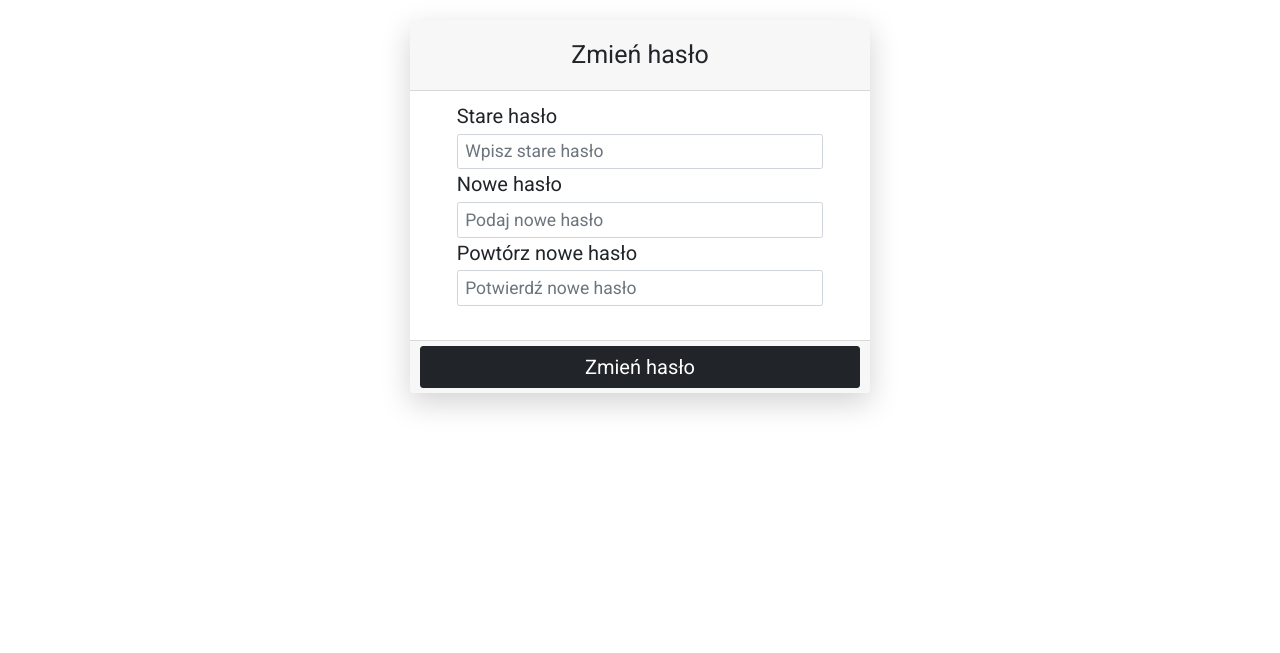
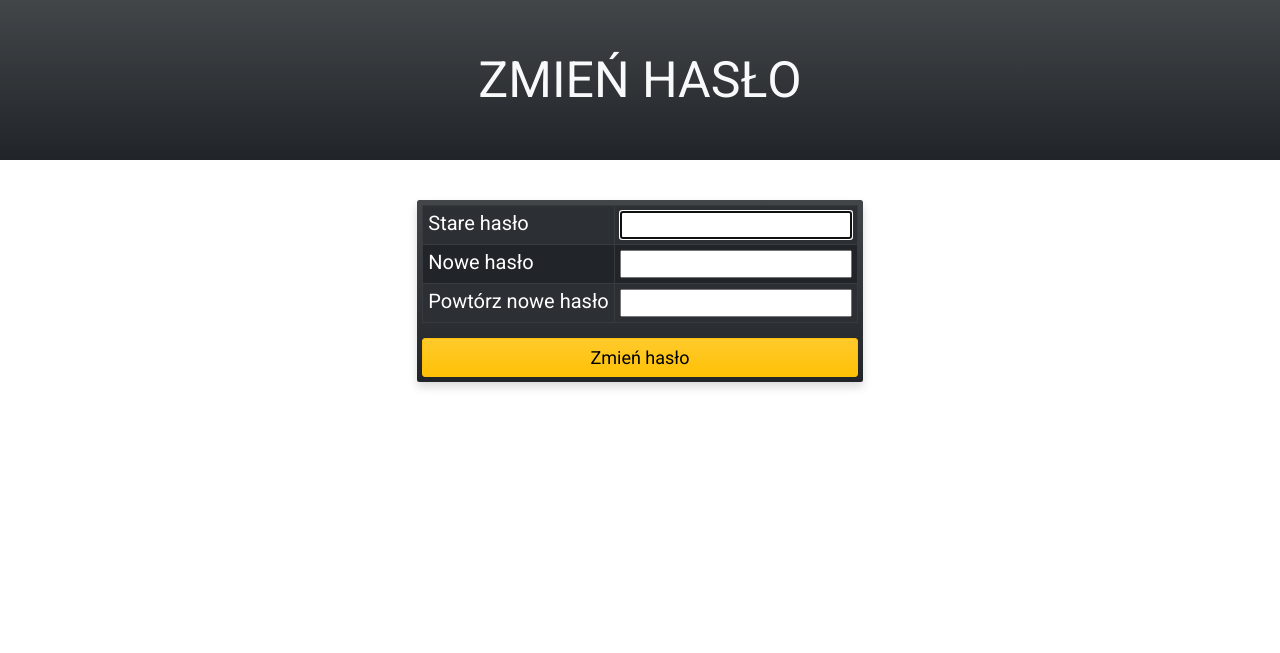
Before and after one commit to RomanH83/CarRentalSite, a Django app: page /account/password-change/ in a window 1280 px wide. Shown: the part 80-733 px from the top of the page. Run offline with Django 4.2, Linux system fonts and the light colour scheme; the visitor is signed in with stand-in values (Sample User, id 1); some libraries are stand-ins or nearby versions.

Commit message:
Change styling in password change view

```diff
--- a/carrent/accounts/templates/accounts/logout.html
+++ b/carrent/accounts/templates/accounts/logout.html
@@ -7,7 +7,7 @@
         <div class="row justify-content-md-center">
             <div class="col-sm-5">
                 <div class="d-grid gap-0 bg-dark bg-gradient p-2 rounded">
-                <table class="table table-responsive table-bordered table-hover table-dark">
+                <table class="table table-responsive table-bordered table-dark">
                     <tr>
                         <td class="fs-1 text-center">Zostałeś wylogowany</td>
                     </tr>
--- a/carrent/accounts/templates/accounts/password_change.html
+++ b/carrent/accounts/templates/accounts/password_change.html
@@ -1,76 +1,61 @@
 {% extends "carrentapp/base.html" %}
+
+
+{% block hero_bar %}
+    <section class="top-hero projects-hero" xmlns="http://www.w3.org/1999/html">
+        <p class="top-hero-text text-light" style="font-size: 5rem; height: 80%">Zmień hasło</p>
+        <div class="hero-shadow bg-dark bg-gradient" style="height: 80%"></div>
+    </section>
+{% endblock %}
+
 {% block section_one %}
+    {% include 'accounts/icon_loader.html' %}
 
-{% include 'accounts/icon_loader.html' %}
+    {% if form.errors %}
+        <section class="car_view">
+            <section class="car_table">
+                <div class="alert alert-dismissible gap-2 bg-dark bg-gradient shadow rounded mb-5 fade show" style="padding-left: 30px">
+                    <button type="button" class="btn-close btn-close-white" data-dismiss="alert" aria-label="Close"></button>
+                    <table class="table fs-2 table-responsive table-bordered table-hover table-striped table-danger mb-0">
+                        {% for value in form.errors.values %}
+                        <tr>
+                            <td>
+                                <svg class="bi flex-shrink-0 me-2 text-danger" width="24" height="24" role="img" aria-label="Danger:"><use xlink:href="#exclamation-triangle-fill"/></svg>
+                            </td>
+                            <td>
+                                <strong class="fs-2 text-danger">{{ value.as_text|cut:"* "  }}</strong>
+                            </td>
+                        </tr>
+                        {% endfor %}
+                    </table>
+                </div>
+            </section>
+        </section>
+    {% endif %}
 
-    <div class="form-content my-3 p-3">
-        <div class="container">
-            <div class="row justify-content-center">
-                <div class="col-lg-5">
-                        <div class="card shadow-lg border-0 rounded-lg mt-0 mb-3">
-                            <div class="card-header justify-content-center">
-                              <h3 class="font-weight-light my-4 text-center fs-1">Zmień hasło</h3>
-                            </div>
-                            {% if form.errors %}
-                                <div class="alert alert-danger alert-dismissible" role="alert">
-                                    <div id="form_errors">
-                                        {% for value in form.errors.values %}
-                                            <svg class="bi flex-shrink-0 me-2" width="24" height="24" role="img" aria-label="Danger:"><use xlink:href="#exclamation-triangle-fill"/></svg>
-                                            <strong>{{ value.as_text|cut:"* "  }}</strong><br>
-                                        {% endfor %}
-                                    </div>
-                                    <button type="button" class="btn-close" data-dismiss="alert" aria-label="Close">
-                                    </button>
-                                </div>
-                            {% endif %}
+    <section class="car_view">
+        <section class="car_table">
+            <form method="post" enctype="multipart/form-data" class="d-grid gap-2 bg-dark bg-gradient p-2 shadow rounded">
+                <table class="table fs-2 table-responsive table-bordered table-hover table-striped table-dark">
+                    <tr>
+                        <td>Stare hasło</td>
+                        <td>{{ form.old_password}}</td>
+                    </tr>
+                    <tr>
+                        <td>Nowe hasło</td>
+                        <td>{{ form.new_password1 }}</td>
+                    </tr>
+                    <tr>
+                        <td>Powtórz nowe hasło</td>
+                        <td>{{ form.new_password2 }}</td>
+                    </tr>
+                </table>
+                <button type="submit" class="btn btn-warning btn-lg bg-gradient" style="font-size: large">Zmień hasło</button>
+                {% csrf_token %}
+            </form>
+        </section>
+    </section>
 
-                            <div class="card-body">
-                                <form method="POST">
-                                    {% csrf_token %}
-                                    <div class="form-row">
-                                        <div class="col-md-10 offset-md-1">
-                                            <div class="form-group">
-                                                <label class="fs-2 mb-1 " for="id_old_password">Stare hasło</label>
-                                                <input type="password" name="old_password" autocomplete="new-password"
-                                                       class="form-control fs-3" required id="id_old_password"
-                                                       placeholder="Wpisz stare hasło"/>
-                                            </div>
-                                        </div>
-                                    </div>
-                                    <div class="form-row">
-                                        <div class="col-md-10 offset-md-1">
-                                            <div class="form-group">
-                                                <label class="fs-2 mb-1" for="id_new_password1">Nowe hasło</label>
-                                                <input type="password" name="new_password1" autocomplete="new-password"
-                                                       class="form-control fs-3" required id="id_new_password1"
-                                                       placeholder="Podaj nowe hasło"/>
-                                            </div>
-                                        </div>
-                                    </div>
-                                    <div class="form-row">
-                                        <div class="col-md-10 offset-md-1">
-                                            <div class="form-group">
-                                                <label class="fs-2 mb-1" for="id_new_password2">Powtórz nowe hasło</label>
-                                                <input type="password" name="new_password2" autocomplete="new-password"
-                                                       required id="id_new_password2" class="form-control fs-3"
-                                                       placeholder="Potwierdź nowe hasło"/>
-                                            </div>
-                                        </div>
-                                    </div>
-                                    <br>
-                            </div>
-                            <div class="card-footer text-center">
-                            <div class="form-row">
-                                <button type="submit" class="col-md-12 btn btn-dark btn-lg fs-2" id="reset">Zmień hasło</button>
+<div style="height:100vh"></div>
 
-                            </form>
-                            </div>
-                        </div>
-                    </div>
-                </div>
-            </div>
-        </div>
-    </div>
-<div style="height:100vh"></div>
-</div>
 {% endblock %}
```
